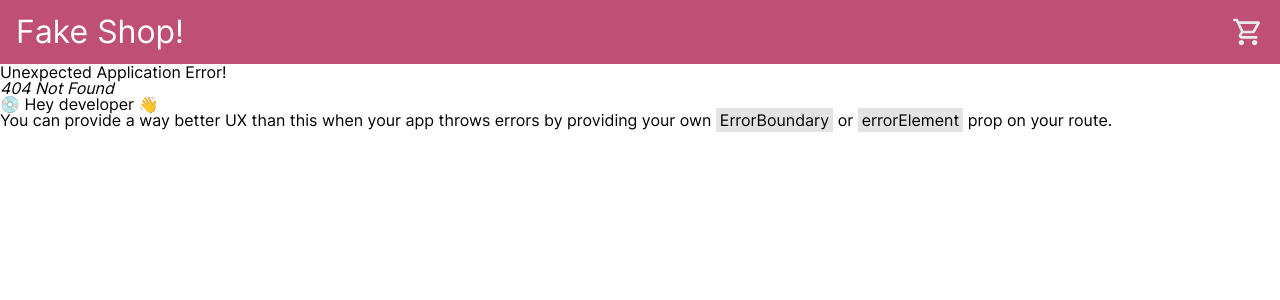
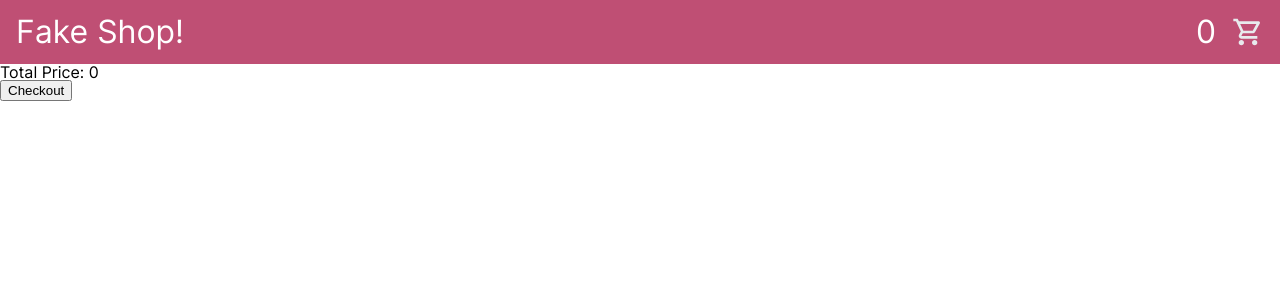
Before and after one commit to rafa1510/shopping-cart, a React (Vite) app: page /cart in a window 1280 px wide. Before the commit this address had no page. Shown: the top 300 px of the page. Built offline with nearby package versions, Linux system fonts and the light colour scheme.

Commit message:
feature: add add to cart and remove from cart

```diff
--- a/src/components/StyledButton.tsx
+++ b/src/components/StyledButton.tsx
@@ -1,13 +1,20 @@
 import React from 'react'
 import styled from 'styled-components'
+import { Product } from './StyledItemContainer'
 
 interface ButtonProps {
   className?: string
   children?: string
+  handleCart: Function
+  product: Product
 }
 
-const Button = ({ className, children }: ButtonProps) => {
-  return <button className={className}>{children}</button>
+const Button = ({ className, children, handleCart, product }: ButtonProps) => {
+  return (
+    <button onClick={() => handleCart(product)} className={className}>
+      {children}
+    </button>
+  )
 }
 
 const StyledButton = styled(Button)`
--- a/src/components/StyledItemCard.tsx
+++ b/src/components/StyledItemCard.tsx
@@ -1,12 +1,13 @@
 import React from 'react'
 import styled from 'styled-components'
 import StyledButton from './StyledButton'
+import { Product } from './StyledItemContainer'
 
 interface ItemCardProps {
   className?: string
-  itemImage: string
-  itemName: string
-  itemPrice: number
+  product: Product
+  handleCart: Function
+  buttonText: string
 }
 
 const ImageContainer = styled.div`
@@ -58,15 +59,15 @@ const QuantitySelect = styled.select`
   font-size: 1rem;
 `
 
-const ItemCard = ({ className, itemImage, itemName, itemPrice }: ItemCardProps) => {
+const ItemCard = ({ className, product, handleCart, buttonText }: ItemCardProps) => {
   return (
     <div className={className}>
       <ImageContainer>
-        <Image width="250" height="250" src={itemImage} alt={itemName} />
+        <Image width="250" height="250" src={product.image} alt={product.title} />
       </ImageContainer>
       <DescriptionContainer>
-        <h1>{itemName}</h1>
-        <h1>${itemPrice}</h1>
+        <h1>{product.title}</h1>
+        <h1>${product.price}</h1>
       </DescriptionContainer>
       <QuantityContainer>
         <QuantityLabel htmlFor="quantity-select">Quantity:</QuantityLabel>
@@ -78,7 +79,9 @@ const ItemCard = ({ className, itemImage, itemName, itemPrice }: ItemCardProps)
           <option value="5">5</option>
         </QuantitySelect>
       </QuantityContainer>
-      <StyledButton>Add to cart</StyledButton>
+      <StyledButton handleCart={handleCart} product={product}>
+        {buttonText}
+      </StyledButton>
     </div>
   )
 }
--- a/src/components/StyledItemContainer.tsx
+++ b/src/components/StyledItemContainer.tsx
@@ -5,6 +5,8 @@ import StyledItemCard from '../components/StyledItemCard'
 interface ItemContainerProps {
   className?: string
   products: Array<Product>
+  handleCart: Function
+  buttonText: "Add to cart" | "Remove from cart"
 }
 
 export interface Product {
@@ -22,10 +24,8 @@ interface ProductRating {
   count: number
 }
 
-const ItemContainer = ({ className, products }: ItemContainerProps) => {
-  const productList = products.map((product) => (
-    <StyledItemCard key={product.id} itemImage={product.image} itemName={product.title} itemPrice={product.price} />
-  ))
+const ItemContainer = ({ className, products, handleCart, buttonText }: ItemContainerProps) => {
+  const productList = products.map((product) => <StyledItemCard key={product.id} product={product} handleCart={handleCart} buttonText={buttonText}/>)
 
   return <div className={className}>{productList}</div>
 }
--- a/src/components/StyledNavbar.tsx
+++ b/src/components/StyledNavbar.tsx
@@ -4,13 +4,22 @@ import cartUrl from '../assets/img/cart.svg'
 
 interface NavbarProps {
   className?: string
+  cartCount: number
 }
 
-const Navbar = ({ className }: NavbarProps) => {
+const CartContainer = styled.div`
+  display: flex;
+  gap: 1rem;
+`
+
+const Navbar = ({ className, cartCount }: NavbarProps) => {
   return (
     <div className={className}>
       <h1>Fake Shop!</h1>
-      <img src={cartUrl} width="32px" alt="Shopping Cart"></img>
+      <CartContainer>
+        <h1>{cartCount}</h1>
+        <img src={cartUrl} width="32px" alt="Shopping Cart"></img>
+      </CartContainer>
     </div>
   )
 }
--- a/src/main.tsx
+++ b/src/main.tsx
@@ -1,21 +1,11 @@
 import React from 'react'
 import ReactDOM from 'react-dom/client'
-import { createBrowserRouter, RouterProvider } from 'react-router-dom'
 import GlobalStyle from './components/GlobalStyle'
-import StyledNavbar from './components/StyledNavbar'
-import StyledHome from './pages/Home'
-
-const router = createBrowserRouter([
-  {
-    path: '/',
-    element: <StyledHome />,
-  },
-])
+import App from './pages/App'
 
 ReactDOM.createRoot(document.getElementById('root')!).render(
   <React.StrictMode>
     <GlobalStyle />
-    <StyledNavbar />
-    <RouterProvider router={router} />
+    <App />
   </React.StrictMode>
 )
--- /dev/null
+++ b/src/pages/App.tsx
@@ -0,0 +1,50 @@
+import React from 'react'
+import { useState, useEffect } from 'react'
+import StyledHome from './Home'
+import StyledCart from './Cart'
+import { createBrowserRouter, RouterProvider } from 'react-router-dom'
+import StyledNavbar from '../components/StyledNavbar'
+import { Product } from '../components/StyledItemContainer'
+
+interface AppProps {
+  className?: string
+}
+
+const App = ({ className }: AppProps) => {
+  const [cart, setCart] = useState<Product[]>(() => {
+    const savedCart = localStorage.getItem('cart')
+    return savedCart ? JSON.parse(savedCart) : []
+  })
+
+  const addToCart = (product: Product) => {
+    setCart((prevCart) => [...prevCart, product])
+  }
+
+  const removeFromCart = (product: Product) => {
+    setCart((prevCart) => prevCart.filter((prod) => prod.id != product.id))
+  }
+
+  useEffect(() => {
+    localStorage.setItem('cart', JSON.stringify(cart))
+  }, [cart])
+
+  const router = createBrowserRouter([
+    {
+      path: '/',
+      element: <StyledHome handleCart={addToCart} />,
+    },
+    {
+      path: 'cart',
+      element: <StyledCart products={cart} handleCart={removeFromCart} />,
+    },
+  ])
+
+  return (
+    <div>
+      <StyledNavbar cartCount={cart.length} />
+      <RouterProvider router={router} />
+    </div>
+  )
+}
+
+export default App
--- a/src/pages/Cart.tsx
+++ b/src/pages/Cart.tsx
@@ -7,16 +7,17 @@ import { Product } from '../components/StyledItemContainer'
 interface CartProps {
   className?: string
   products: Array<Product>
+  handleCart: Function
 }
 
-const Cart = ({ className, products }: CartProps) => {
+const Cart = ({ className, handleCart, products }: CartProps) => {
   const totalPrice = products?.reduce((total, product) => total + product.price, 0)
 
   return (
     <div className={className}>
-      <StyledItemContainer products={products} />
+      <StyledItemContainer products={products} handleCart={handleCart} buttonText={'Remove from cart'} />
       <h1>Total Price: {totalPrice} </h1>
-      <StyledButton>Checkout</StyledButton>
+      <button> Checkout </button>
     </div>
   )
 }
--- a/src/pages/Home.tsx
+++ b/src/pages/Home.tsx
@@ -6,9 +6,10 @@ import { Product } from '../components/StyledItemContainer'
 
 interface HomeProps {
   className?: string
+  handleCart: Function
 }
 
-const Home = ({ className }: HomeProps) => {
+const Home = ({ className, handleCart }: HomeProps) => {
   const [products, setProducts] = useState(Array<Product>)
   const [error, setError] = useState(null)
 
@@ -33,7 +34,7 @@ const Home = ({ className }: HomeProps) => {
 
   return (
     <div className={className}>
-      <StyledItemContainer products={products} />
+      <StyledItemContainer products={products} handleCart={handleCart} buttonText={'Add to cart'} />
     </div>
   )
 }
```
